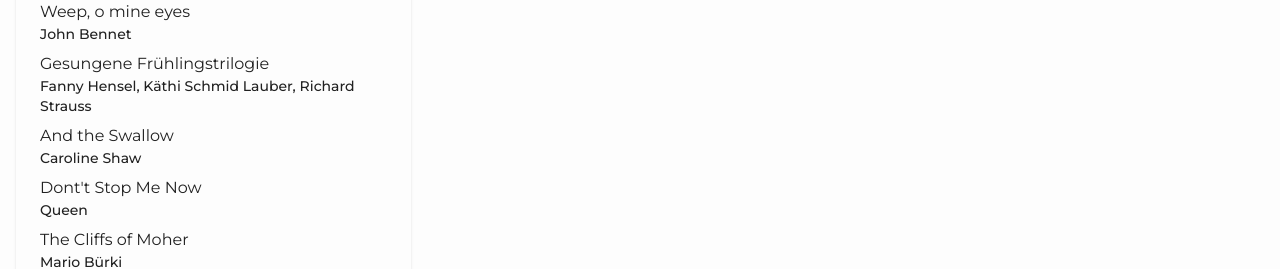
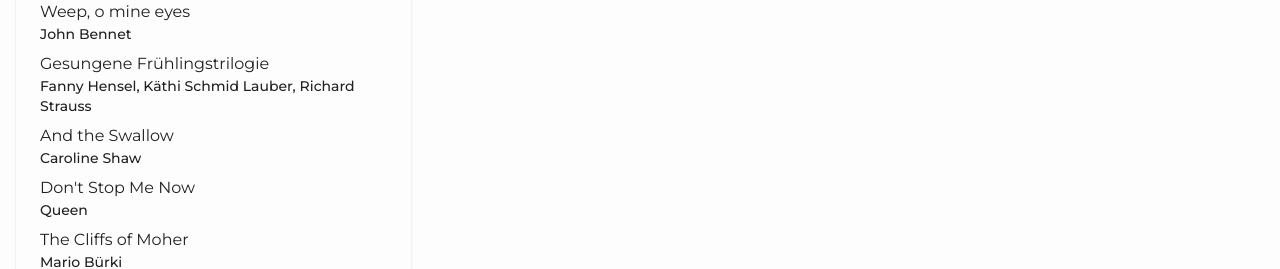
Before and after one commit to jso-crescendo/website, a Next.js app: page /konzerte in a window 1280 px wide. Shown: the part 824-1093 px from the top of the page. Built offline with nearby package versions, Linux system fonts and the light colour scheme.

Commit message:
fix typo in queen don't stop me now

```diff
--- a/src/data/concerts/2025/fruehlingskonzerte-25/index.ts
+++ b/src/data/concerts/2025/fruehlingskonzerte-25/index.ts
@@ -42,7 +42,7 @@ export const FRUEHLINGSKONZERTE_25: Concert = {
       composer: 'Caroline Shaw',
     },
     {
-      name: "Dont't Stop Me Now",
+      name: "Don't Stop Me Now",
       composer: 'Queen',
     },
     {
```
